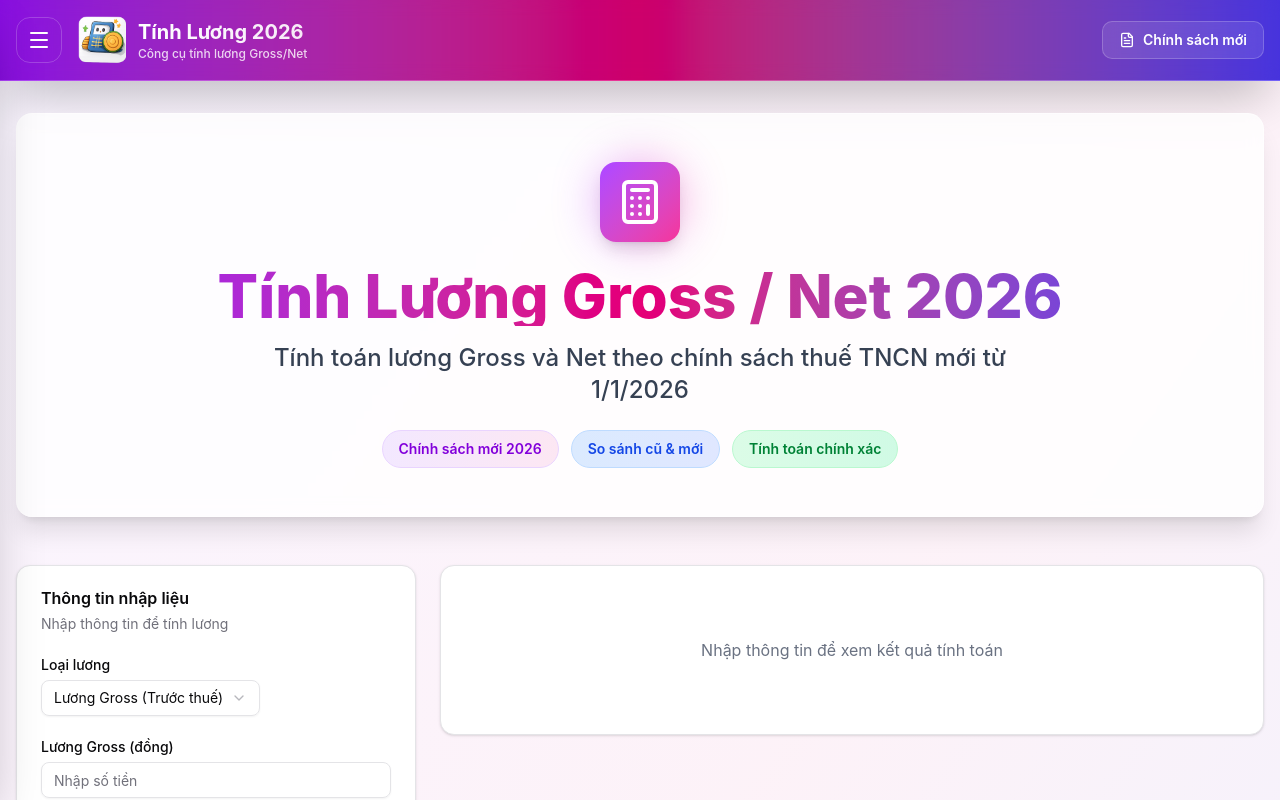
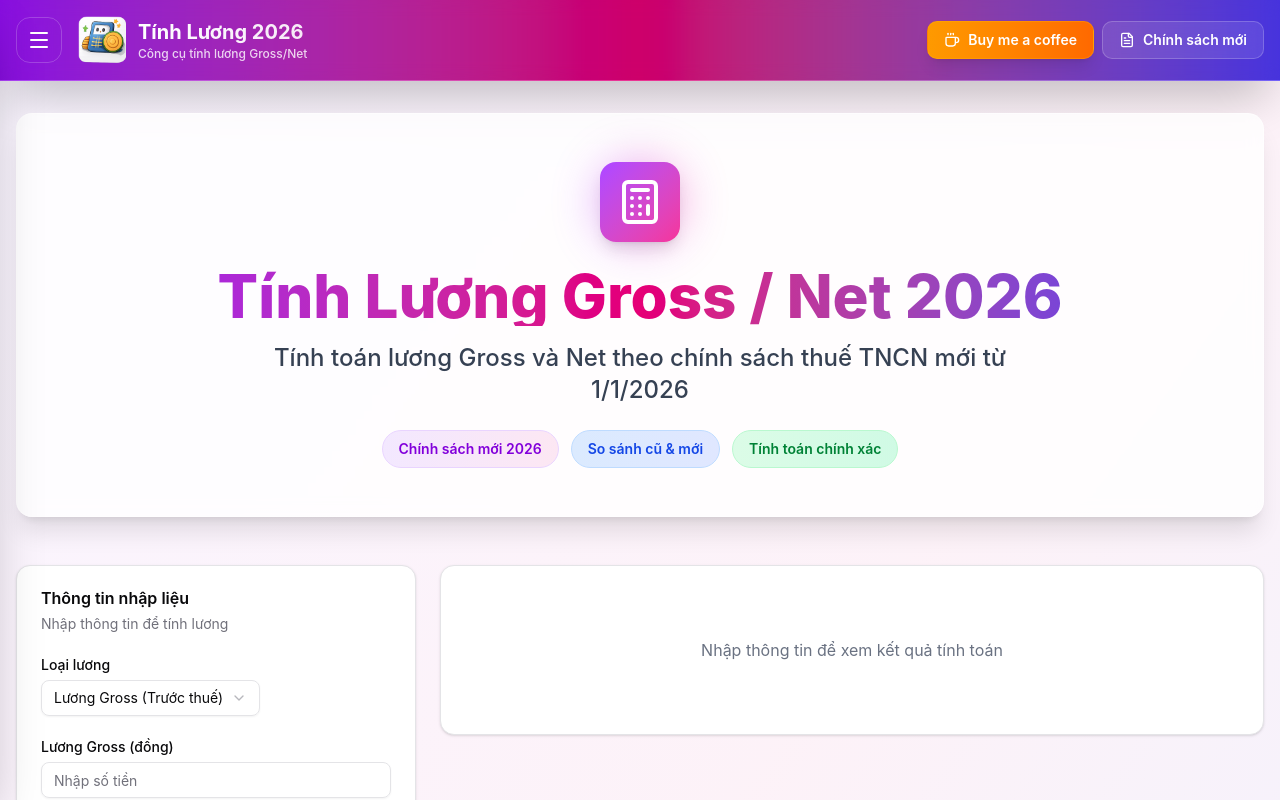
Before and after one commit to dangbt/tinhluong, a React (Vite) app: page / in a window 1280 px wide. Shown: the top 800 px of the page. Built offline with nearby package versions, Linux system fonts and the light colour scheme.

Commit message:
feat: add "Buy me a coffee" link to header for user support

```diff
--- a/src/components/Header.tsx
+++ b/src/components/Header.tsx
@@ -1,10 +1,11 @@
 import { Link } from '@tanstack/react-router'
 
 import { useState } from 'react'
-import { Calculator, DollarSign, FileText, Home, Menu, X } from 'lucide-react'
+import { Calculator, Coffee, DollarSign, FileText, Home, Menu, X } from 'lucide-react'
 
 export default function Header() {
   const [isOpen, setIsOpen] = useState(false)
+  const BUY_ME_COFFEE_URL = 'https://buymeacoffee.com/dangbt' // Thay bằng URL BuyMeACoffee của bạn
 
   return (
     <>
@@ -36,6 +37,15 @@ export default function Header() {
 
           {/* Right side - có thể thêm user menu hoặc actions */}
           <div className="flex items-center gap-2">
+            <a
+              href={BUY_ME_COFFEE_URL}
+              target="_blank"
+              rel="noopener noreferrer"
+              className="hidden md:flex items-center gap-2 px-4 py-2 bg-gradient-to-r from-amber-500 to-orange-500 backdrop-blur-sm rounded-lg border border-amber-400/30 hover:from-amber-600 hover:to-orange-600 transition-all duration-200 hover:scale-105 shadow-lg hover:shadow-xl"
+            >
+              <Coffee className="w-4 h-4" />
+              <span className="text-sm font-semibold">Buy me a coffee</span>
+            </a>
             <a
               href="https://xaydungchinhsach.chinhphu.vn/chinh-sach-noi-bat-ve-tien-luong-giam-thue-bang-gia-dat-co-hieu-luc-tu-1-1-2026-11925122411395028.htm"
               target="_blank"
@@ -107,7 +117,19 @@ export default function Header() {
             <span className="font-semibold text-white">Tính lương Gross/Net</span>
           </Link>
 
-          <div className="pt-4 mt-4 border-t border-white/10">
+          <div className="pt-4 mt-4 border-t border-white/10 space-y-2">
+            <a
+              href={BUY_ME_COFFEE_URL}
+              target="_blank"
+              rel="noopener noreferrer"
+              onClick={() => setIsOpen(false)}
+              className="flex items-center gap-3 p-4 rounded-xl bg-gradient-to-r from-amber-500/20 to-orange-500/20 hover:from-amber-500/30 hover:to-orange-500/30 transition-all duration-200 group border border-amber-400/30 hover:border-amber-400/50"
+            >
+              <div className="p-2 bg-gradient-to-br from-amber-500 to-orange-500 rounded-lg group-hover:from-amber-600 group-hover:to-orange-600 transition-colors shadow-lg">
+                <Coffee size={20} className="text-white" />
+              </div>
+              <span className="font-semibold text-white">Buy me a coffee</span>
+            </a>
             <a
               href="https://xaydungchinhsach.chinhphu.vn/chinh-sach-noi-bat-ve-tien-luong-giam-thue-bang-gia-dat-co-hieu-luc-tu-1-1-2026-11925122411395028.htm"
               target="_blank"
```
